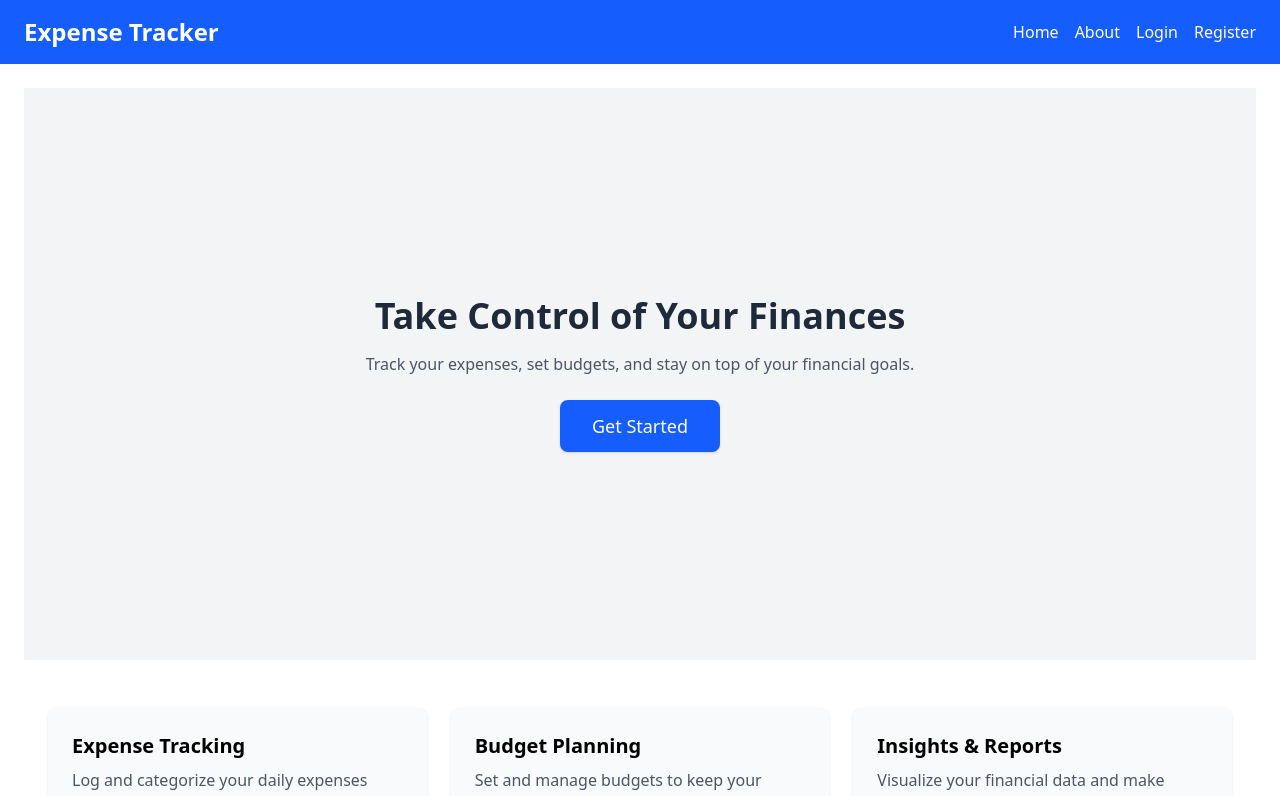
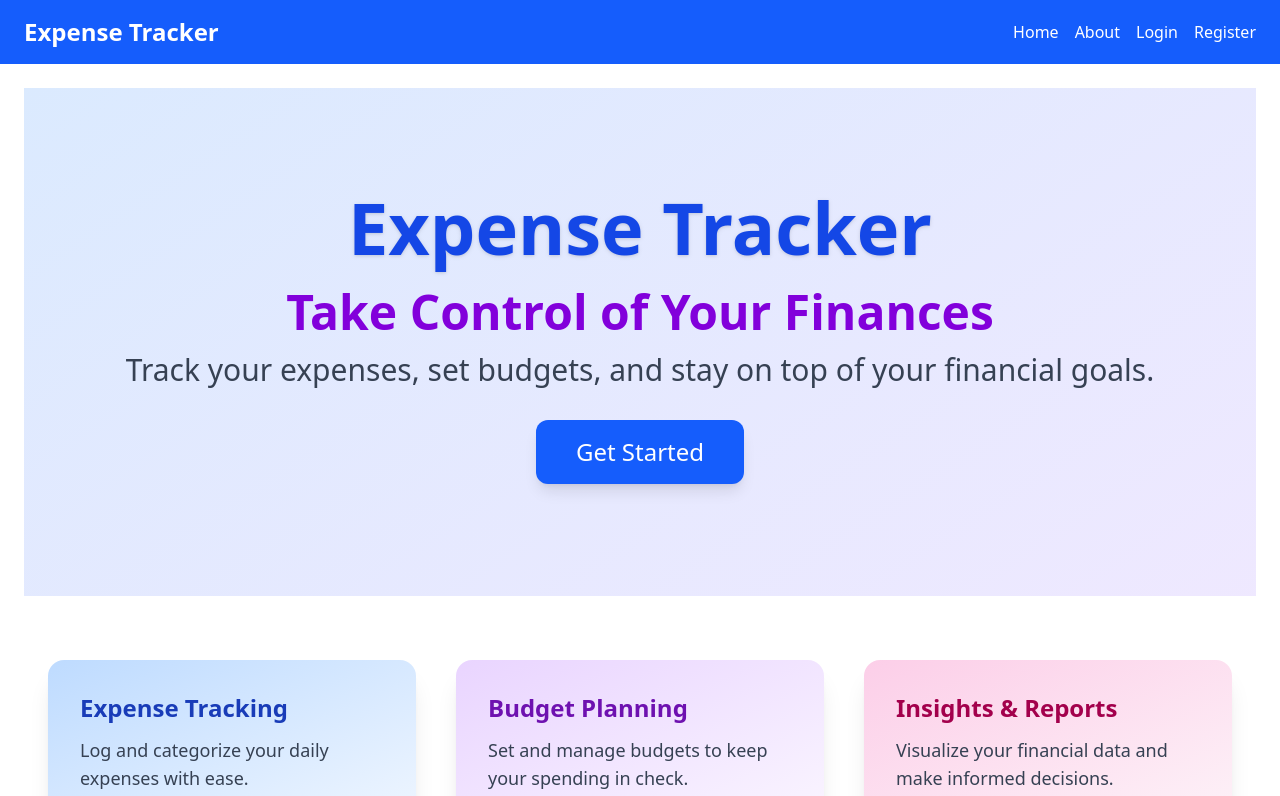
Before and after one commit to Abantikamili18/Expense-Tracker-Frontend, a React (Vite) app: page / in a window 1280 px wide. Shown: the top 796 px of the page. Built offline with nearby package versions, Linux system fonts and the light colour scheme.

Commit message:
Enhance About and Homain components with improved styling and animations

```diff
--- a/src/components/About.jsx
+++ b/src/components/About.jsx
@@ -2,19 +2,19 @@ import React from 'react'
 
 const About = () => {
   return (
-    <div className="w-full h-full min-h-[60vh] flex flex-col justify-center items-center p-8 bg-white">
-      <h2 className="text-6xl font-extrabold text-blue-700 mb-8 tracking-wide">About Expense Tracker</h2>
-      <p className="text-2xl text-gray-700 mb-10 max-w-3xl text-justify">
+    <div className="w-full h-full min-h-[60vh] flex flex-col justify-center items-center p-8 bg-gradient-to-br from-blue-50 to-purple-100 animate-fadeIn">
+      <h2 className="text-7xl font-extrabold text-blue-700 mb-8 tracking-wide drop-shadow animate-bounce">About Expense Tracker</h2>
+      <p className="text-3xl text-gray-700 mb-10 max-w-4xl text-justify font-light animate-fadeIn delay-200">
         <span role="img" aria-label="wallet">💸</span> Welcome to your personal Expense Tracker! This app empowers you to take control of your finances with a modern, easy-to-use interface. Effortlessly add, view, and manage your transactions, and always stay on top of your budget.
       </p>
-      <ul className="mb-12 text-xl text-gray-800 space-y-4 list-disc list-inside max-w-2xl">
-        <li><span role="img" aria-label="plus">➕</span> Add income and expenses instantly</li>
-        <li><span role="img" aria-label="chart">📊</span> Visualize your balance at a glance</li>
-        <li><span role="img" aria-label="lock">🔒</span> Secure registration and login</li>
-        <li><span role="img" aria-label="mobile">📱</span> Responsive design for all devices</li>
-      </ul>
-      <div className="text-center mt-8">
-        <span className="text-2xl text-blue-600 font-semibold italic">
+      <div className="mb-12 text-2xl text-gray-800 space-y-6 max-w-2xl animate-fadeIn delay-300">
+        <div className="hover:scale-105 transition-transform duration-300 flex items-center gap-2"><span role="img" aria-label="plus">➕</span> Add income and expenses instantly</div>
+        <div className="hover:scale-105 transition-transform duration-300 flex items-center gap-2"><span role="img" aria-label="chart">📊</span> Visualize your balance at a glance</div>
+        <div className="hover:scale-105 transition-transform duration-300 flex items-center gap-2"><span role="img" aria-label="lock">🔒</span> Secure registration and login</div>
+        <div className="hover:scale-105 transition-transform duration-300 flex items-center gap-2"><span role="img" aria-label="mobile">📱</span> Responsive design for all devices</div>
+      </div>
+      <div className="text-center mt-8 animate-fadeIn delay-500">
+        <span className="text-3xl text-blue-600 font-semibold italic">
           Start tracking, stay in control, and achieve your financial goals!
         </span>
       </div>
--- a/src/components/Homain.jsx
+++ b/src/components/Homain.jsx
@@ -3,29 +3,31 @@ import { Link } from 'react-router-dom'
 
 const Homain = () => {
   return (
-    <div className="min-h-screen bg-gray-100 flex flex-col">
-
+    <div className="min-h-screen bg-gradient-to-br from-blue-100 to-purple-100 flex flex-col">
       {/* Hero Section */}
-      <section className="flex-1 flex flex-col items-center justify-center text-center px-4">
-        <h2 className="text-4xl font-bold text-gray-800 mb-4">Take Control of Your Finances</h2>
-        <p className="text-gray-600 mb-6">Track your expenses, set budgets, and stay on top of your financial goals.</p>
-        <Link to="/home" className="px-8 py-3 bg-blue-600 text-white text-lg rounded-lg shadow hover:bg-blue-700 transition">Get Started</Link>
+      <section className="flex-1 flex flex-col items-center justify-center text-center px-4 animate-fade-in-down">
+        <h1 className="text-6xl md:text-7xl font-extrabold text-blue-700 mb-4 drop-shadow animate-bounce">Expense Tracker</h1>
+        <h2 className="text-4xl md:text-5xl font-bold text-purple-700 mb-4 animate-fade-in">Take Control of Your Finances</h2>
+        <p className="text-2xl md:text-3xl text-gray-700 mb-8 font-medium animate-fade-in">
+          Track your expenses, set budgets, and stay on top of your financial goals.
+        </p>
+        <Link to="/login" className="px-10 py-4 bg-blue-600 text-white text-2xl rounded-xl shadow-lg hover:bg-blue-700 transition animate-fade-in">Get Started</Link>
       </section>
 
       {/* Features */}
-      <section className="bg-white py-12 px-6">
-        <div className="grid grid-cols-1 md:grid-cols-3 gap-6">
-          <div className="bg-gray-50 rounded-lg shadow p-6">
-            <h3 className="text-xl font-semibold mb-2">Expense Tracking</h3>
-            <p className="text-gray-600">Log and categorize your daily expenses with ease.</p>
+      <section className="bg-white bg-opacity-80 py-16 px-6 animate-fade-in">
+        <div className="grid grid-cols-1 md:grid-cols-3 gap-10">
+          <div className="bg-gradient-to-br from-blue-200 to-blue-50 rounded-2xl shadow-xl p-8 hover:scale-105 transition-transform duration-300 animate-fade-in-up">
+            <h3 className="text-2xl font-bold mb-3 text-blue-800">Expense Tracking</h3>
+            <p className="text-lg text-gray-700">Log and categorize your daily expenses with ease.</p>
           </div>
-          <div className="bg-gray-50 rounded-lg shadow p-6">
-            <h3 className="text-xl font-semibold mb-2">Budget Planning</h3>
-            <p className="text-gray-600">Set and manage budgets to keep your spending in check.</p>
+          <div className="bg-gradient-to-br from-purple-200 to-purple-50 rounded-2xl shadow-xl p-8 hover:scale-105 transition-transform duration-300 animate-fade-in-up delay-200">
+            <h3 className="text-2xl font-bold mb-3 text-purple-800">Budget Planning</h3>
+            <p className="text-lg text-gray-700">Set and manage budgets to keep your spending in check.</p>
           </div>
-          <div className="bg-gray-50 rounded-lg shadow p-6">
-            <h3 className="text-xl font-semibold mb-2">Insights & Reports</h3>
-            <p className="text-gray-600">Visualize your financial data and make informed decisions.</p>
+          <div className="bg-gradient-to-br from-pink-200 to-pink-50 rounded-2xl shadow-xl p-8 hover:scale-105 transition-transform duration-300 animate-fade-in-up delay-400">
+            <h3 className="text-2xl font-bold mb-3 text-pink-800">Insights & Reports</h3>
+            <p className="text-lg text-gray-700">Visualize your financial data and make informed decisions.</p>
           </div>
         </div>
       </section>
```
